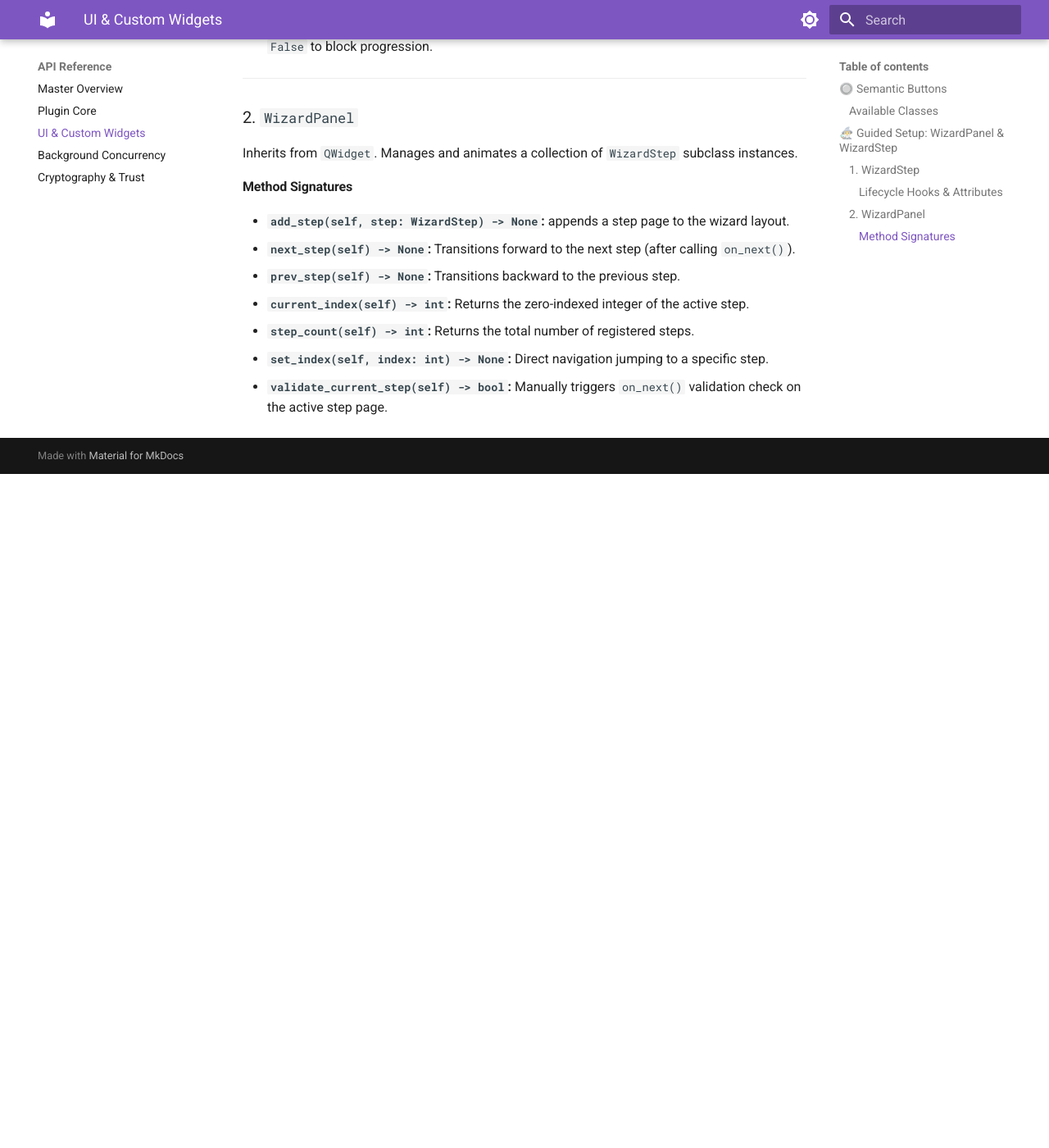
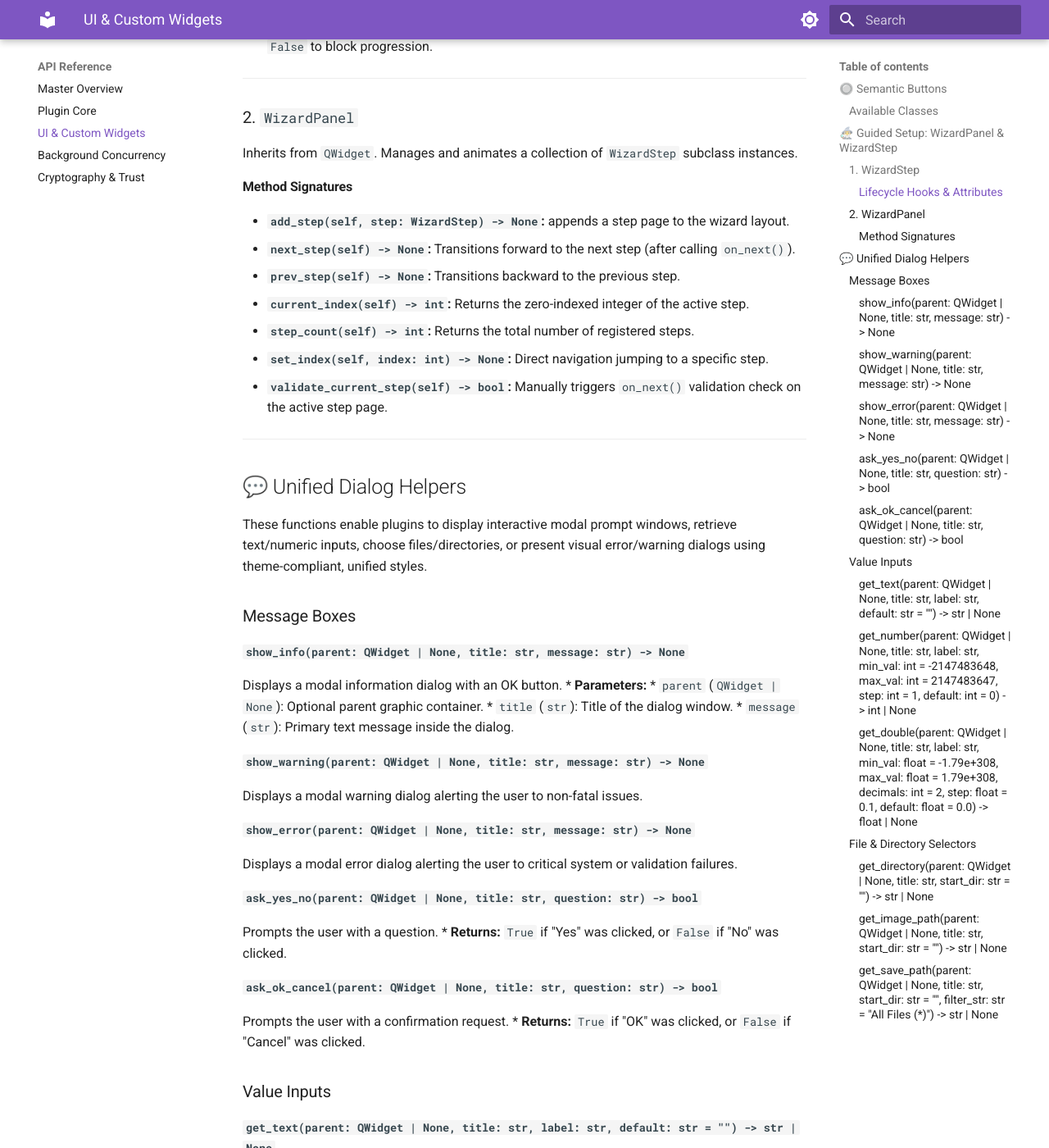
Before and after one commit to KalaimaranB/BioPro-SDK, an MkDocs documentation site: the page built from docs/API_UI_Components.md, in a window 1280 px wide and 1400 px high, scrolled down 1250 px. Shown: the whole window at 82% size. Built offline with MkDocs 1.6.1 and Material for MkDocs 9.7.7, drawn with Linux system fonts in a browser that asks for light colours; before the commit the page ends 1828 px from its top, so only the background shows below that; some of the changed text lies outside the part shown.

Commit message:
Expand API submodules to cover all 40 public classes and utilities

```diff
--- a/docs/API_Background_Engine.md
+++ b/docs/API_Background_Engine.md
@@ -47,3 +47,57 @@ Triggers the abort sequence on the underlying `AnalysisBase` instance.
 
 #### `run(self) -> None`
 Executes the calculation, intercepts exceptions, validates C++ pointer lifecycles, and triggers the appropriate PyQt6 signal.
+
+---
+
+## 💾 I/O & Preferences Managers
+
+These classes and helper functions manage serialization, loading configuration profiles, and syncing user preferences/settings files inside standard JSON paths.
+
+### `PluginConfig`
+Handles manifest metadata parsing, validation, and schema checking. Created internally when a plugin is registered.
+
+### `PluginPreferenceManager`
+Manages user preferences and settings for the plugin. Saves data automatically to the correct system-appropriate paths.
+*   **`get(key: str, default: Any = None) -> Any`:** Retrieves a persistent setting value.
+*   **`set(key: str, value: Any) -> None`:** Saves a setting key-value pair persistently.
+
+### Utility I/O Functions
+*   **`load_json(file_path: str) -> dict[str, Any]`**: Reads a JSON file from disk and parses it safely.
+*   **`save_json(file_path: str, data: dict[str, Any]) -> None`**: Serializes and writes a Python dictionary to disk as JSON.
+
+---
+
+## 📝 Unified Logger: `get_logger`
+
+Retrieves a customized, pre-configured logging adapter mapped to your plugin ID. Every output statement will automatically print with your plugin's name as a prefix, making it easy to identify in log files.
+
+#### Signature
+`get_logger(plugin_id: str) -> Logger`
+*   **Parameters:**
+    *   `plugin_id` (`str`): Lowercase plugin identifier.
+*   **Returns:** A fully configured standard python `Logger` adapter.
+
+---
+
+## 🧪 Parameter & Validation Helpers (`biopro_sdk.plugin.validation`)
+
+Use these pre-built, thread-safe validator functions to enforce QA metrics and validate user inputs inside form text fields or wizard pages. If validation fails, they raise a `ValueError` with clear, localization-ready error details.
+
+#### `validate_not_empty(value: str, field_name: str) -> None`
+Raises `ValueError` if the given string is empty or contains only whitespace.
+
+#### `validate_file_exists(file_path: str, field_name: str) -> None`
+Raises `ValueError` if the specified file path does not exist on disk.
+
+#### `validate_directory_exists(dir_path: str, field_name: str) -> None`
+Raises `ValueError` if the specified directory path does not exist.
+
+#### `validate_non_negative(value: float | int, field_name: str) -> None`
+Raises `ValueError` if the number is strictly less than 0.
+
+#### `validate_positive(value: float | int, field_name: str) -> None`
+Raises `ValueError` if the number is less than or equal to 0.
+
+#### `validate_value_range(value: float | int, min_val: float | int, max_val: float | int, field_name: str) -> None`
+Raises `ValueError` if the number does not sit inclusively between the boundaries `[min_val, max_val]`.
--- a/docs/API_UI_Components.md
+++ b/docs/API_UI_Components.md
@@ -46,3 +46,54 @@ Inherits from `QWidget`. Manages and animates a collection of `WizardStep` subcl
 *   **`step_count(self) -> int`:** Returns the total number of registered steps.
 *   **`set_index(self, index: int) -> None`:** Direct navigation jumping to a specific step.
 *   **`validate_current_step(self) -> bool`:** Manually triggers `on_next()` validation check on the active step page.
+
+---
+
+## 💬 Unified Dialog Helpers
+
+These functions enable plugins to display interactive modal prompt windows, retrieve text/numeric inputs, choose files/directories, or present visual error/warning dialogs using theme-compliant, unified styles.
+
+### Message Boxes
+
+#### `show_info(parent: QWidget | None, title: str, message: str) -> None`
+Displays a modal information dialog with an OK button.
+*   **Parameters:**
+    *   `parent` (`QWidget | None`): Optional parent graphic container.
+    *   `title` (`str`): Title of the dialog window.
+    *   `message` (`str`): Primary text message inside the dialog.
+
+#### `show_warning(parent: QWidget | None, title: str, message: str) -> None`
+Displays a modal warning dialog alerting the user to non-fatal issues.
+
+#### `show_error(parent: QWidget | None, title: str, message: str) -> None`
+Displays a modal error dialog alerting the user to critical system or validation failures.
+
+#### `ask_yes_no(parent: QWidget | None, title: str, question: str) -> bool`
+Prompts the user with a question.
+*   **Returns:** `True` if "Yes" was clicked, or `False` if "No" was clicked.
+
+#### `ask_ok_cancel(parent: QWidget | None, title: str, question: str) -> bool`
+Prompts the user with a confirmation request.
+*   **Returns:** `True` if "OK" was clicked, or `False` if "Cancel" was clicked.
+
+### Value Inputs
+
+#### `get_text(parent: QWidget | None, title: str, label: str, default: str = "") -> str | None`
+Retrieves a text string input from the user. Returns `None` if the input dialog was cancelled.
+
+#### `get_number(parent: QWidget | None, title: str, label: str, min_val: int = -2147483648, max_val: int = 2147483647, step: int = 1, default: int = 0) -> int | None`
+Retrieves a bounded integer input value. Returns `None` if cancelled.
+
+#### `get_double(parent: QWidget | None, title: str, label: str, min_val: float = -1.79e+308, max_val: float = 1.79e+308, decimals: int = 2, step: float = 0.1, default: float = 0.0) -> float | None`
+Retrieves a floating-point number input. Returns `None` if cancelled.
+
+### File & Directory Selectors
+
+#### `get_directory(parent: QWidget | None, title: str, start_dir: str = "") -> str | None`
+Prompts the user to select an existing system directory.
+
+#### `get_image_path(parent: QWidget | None, title: str, start_dir: str = "") -> str | None`
+Prompts the user to choose an image file (supports PNG, JPG, JPEG, TIF, TIFF).
+
+#### `get_save_path(parent: QWidget | None, title: str, start_dir: str = "", filter_str: str = "All Files (*)") -> str | None`
+Prompts the user to select a path on disk for saving an output file.
```
